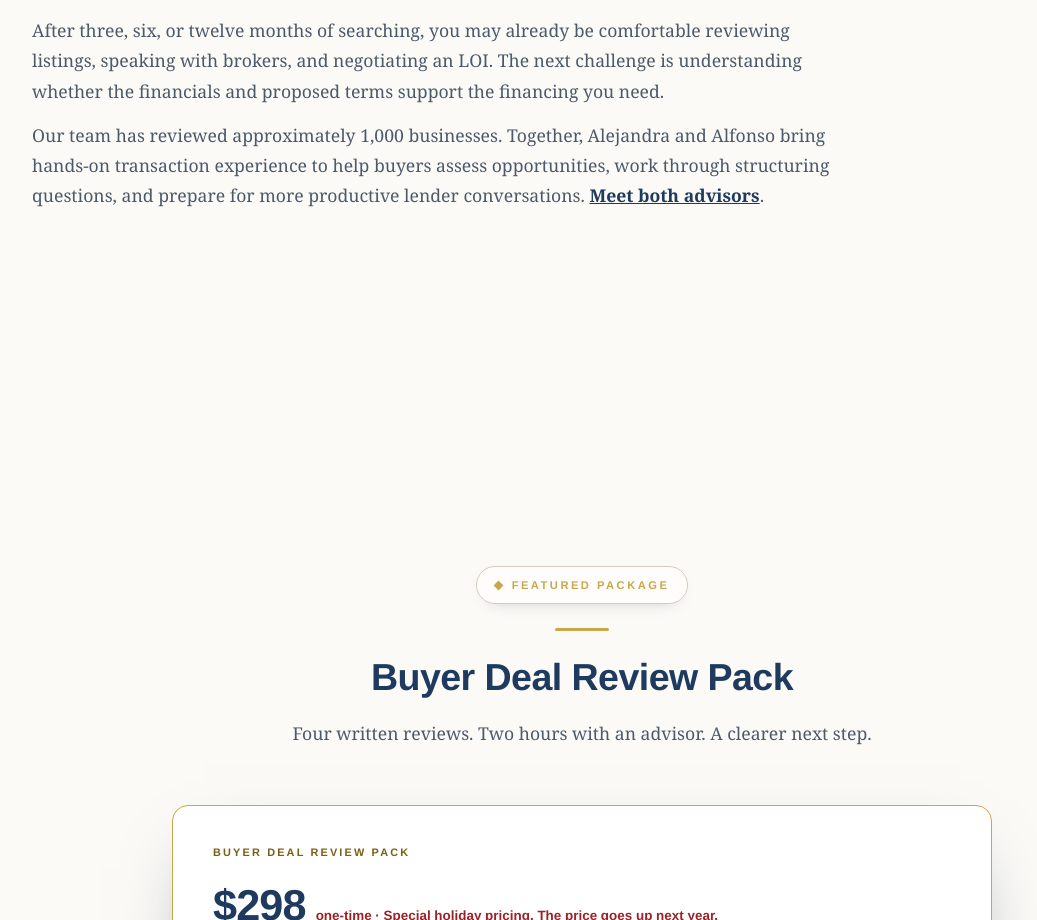
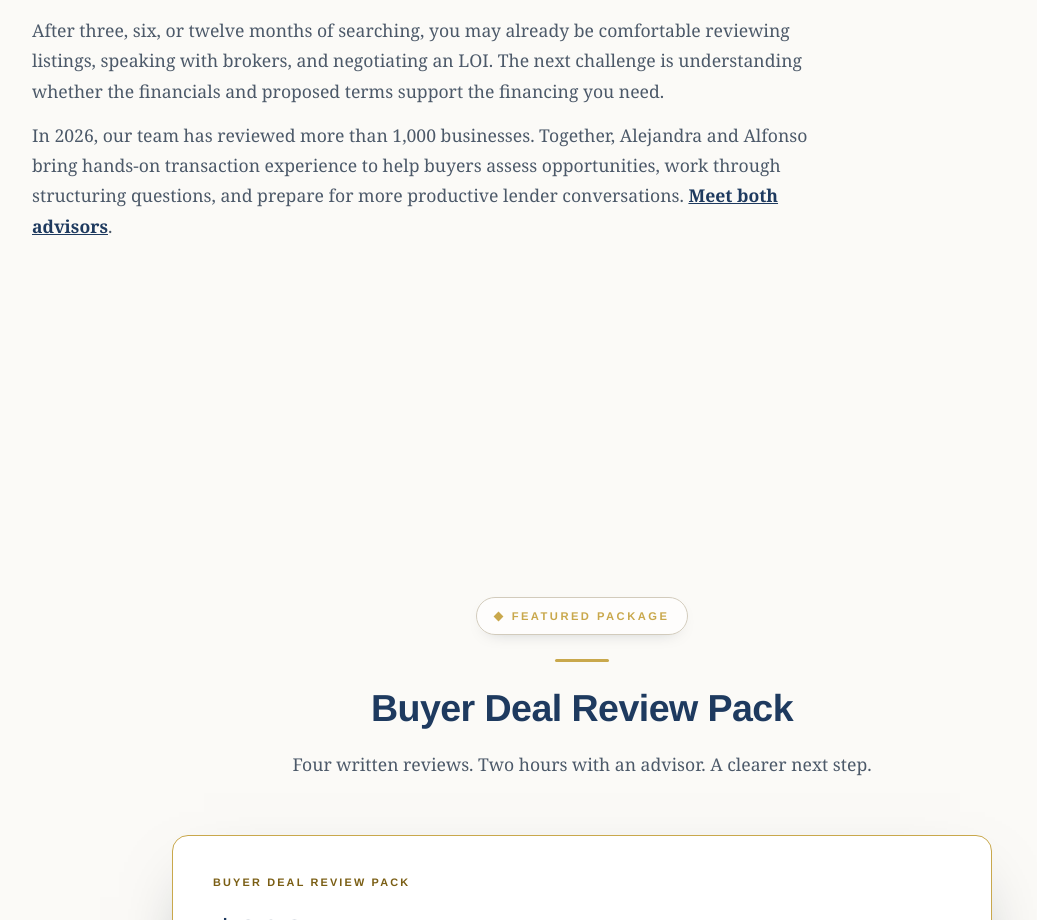
Before and after one commit to aemoncada1/Website, a plain HTML site: page deal-structure.html in a window 1280 px wide. Shown: the part 1244-2164 px from the top of the page, without its empty margins (58-1095 px from the left). Drawn offline with Linux system fonts and the light colour scheme.

Commit message:
deal-structure: In 2026, more than 1,000 reviewed

```diff
--- a/deal-structure.html
+++ b/deal-structure.html
@@ -1076,7 +1076,7 @@ fbq('track','PageView');
       <div class="rule-accent gold"></div>
       <h2>You&rsquo;ve put time into the search. Make your next step count.</h2>
       <p>After three, six, or twelve months of searching, you may already be comfortable reviewing listings, speaking with brokers, and negotiating an LOI. The next challenge is understanding whether the financials and proposed terms support the financing you need.</p>
-      <p>Our team has reviewed approximately 1,000 businesses. Together, Alejandra and Alfonso bring hands-on transaction experience to help buyers assess opportunities, work through structuring questions, and prepare for more productive lender conversations. <a href="/about">Meet both advisors</a>.</p>
+      <p>In 2026, our team has reviewed more than 1,000 businesses. Together, Alejandra and Alfonso bring hands-on transaction experience to help buyers assess opportunities, work through structuring questions, and prepare for more productive lender conversations. <a href="/about">Meet both advisors</a>.</p>
     </div>
   </div>
 </section>
```
